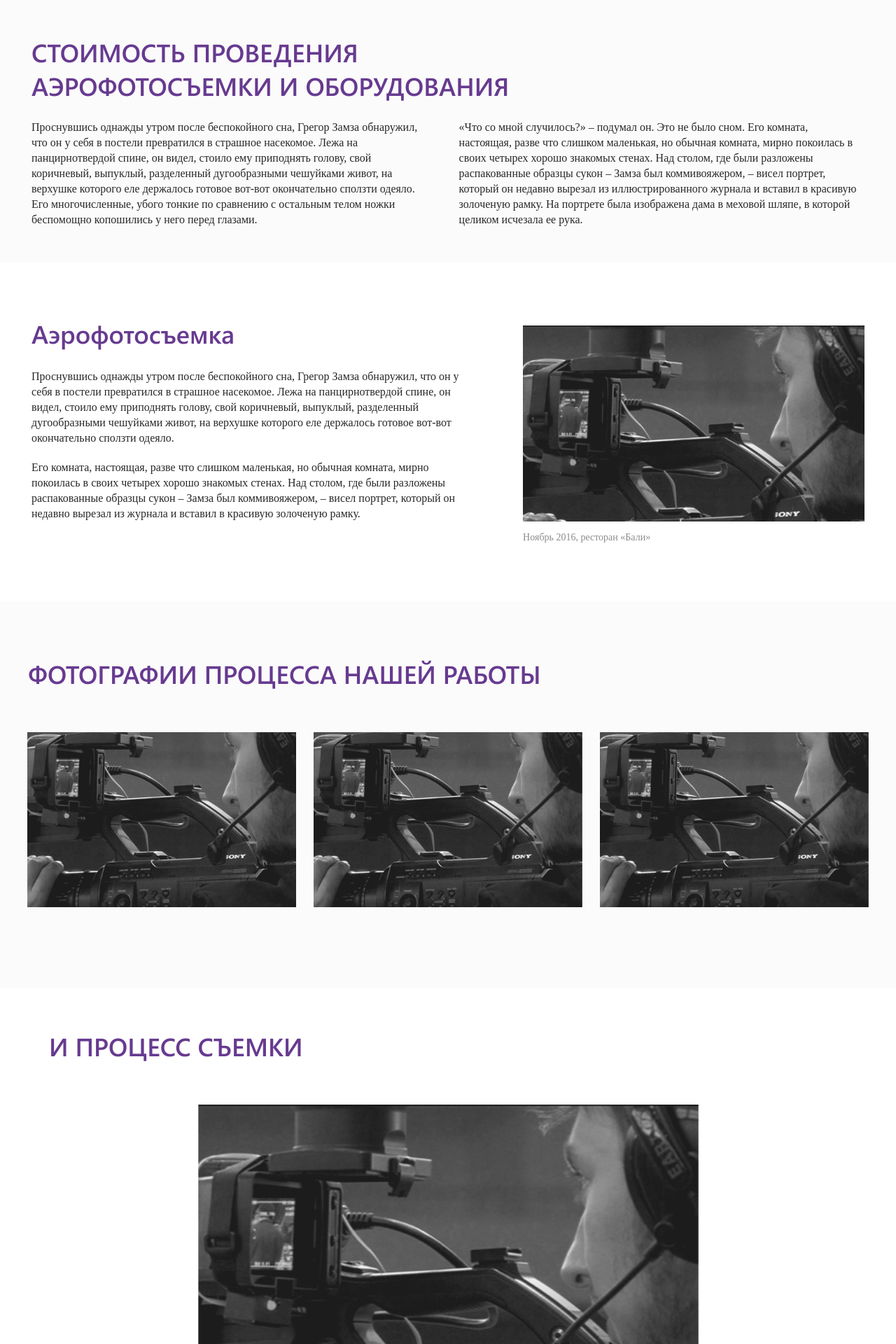
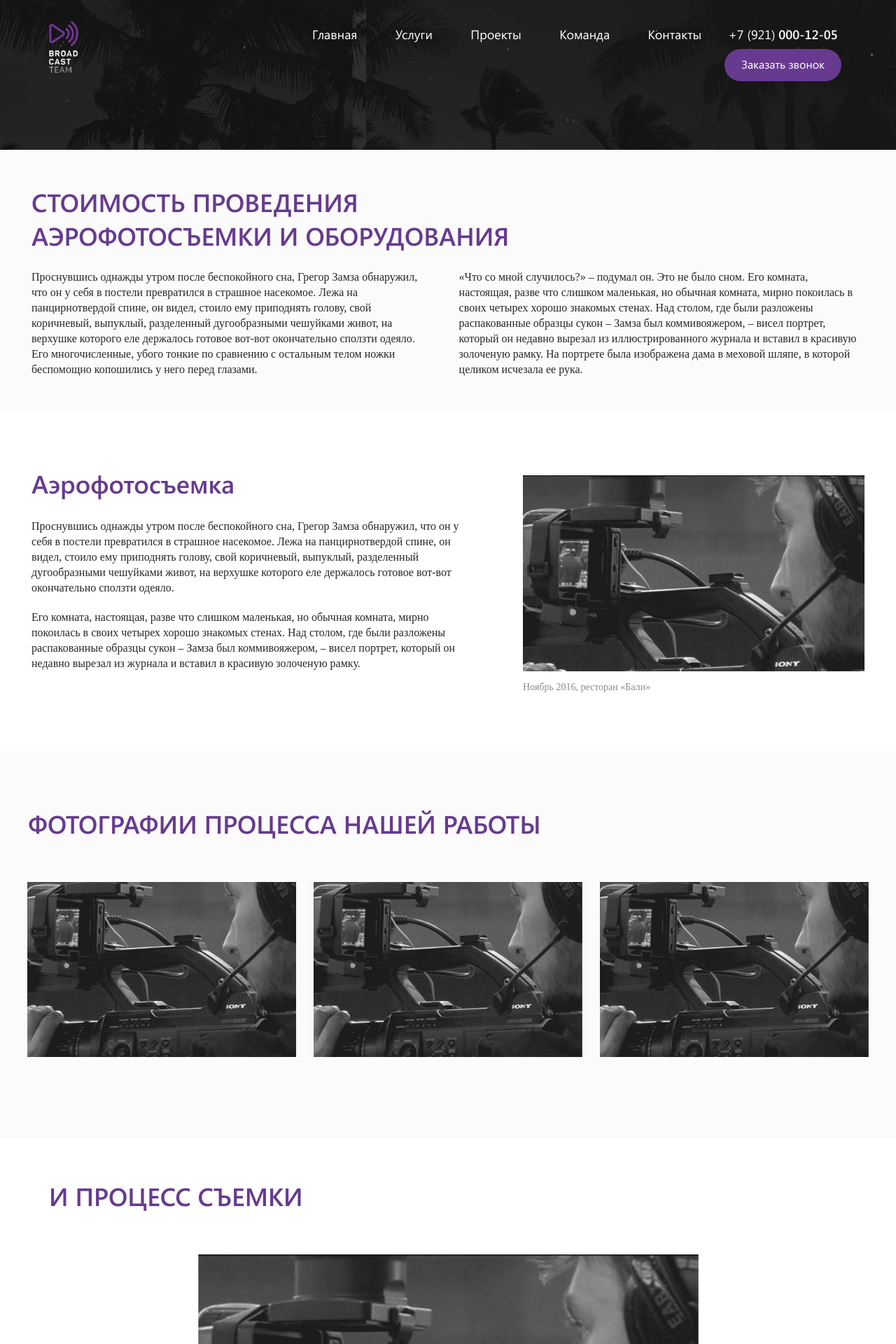
Before and after one commit to kvsemenoff/broadcast, a PHP site: page /aero.php in a window 1280 px wide. Shown: the top 1920 px of the page at 70% size. Run offline with PHP 8.4, Linux system fonts and the light colour scheme; style sheets or scripts are compiled from the project's sources; some libraries are stand-ins or nearby versions.

Commit message:
header-top_inner ended

```diff
--- a/aero.php
+++ b/aero.php
@@ -1,4 +1,5 @@
 <?php require_once('includes/header.php'); ?>
+<?php require_once('includes/header-top_inner.php'); ?>
 
 
 <div class="price_aero price_aero_theme_rosa">
--- a/contacts.php
+++ b/contacts.php
@@ -1,5 +1,5 @@
 <?php require_once('includes/header.php'); ?>
-<?php require_once('includes/header-top.php'); ?>
+<?php require_once('includes/header-top_inner.php'); ?>
 
 <div class="contact">
 	<div class="container">
--- a/css/style-de.css
+++ b/css/style-de.css
@@ -1,4 +1,7 @@
 .header-top { background: url(../img/header-top.jpg) center/cover; }
+.header-top_inner { padding-bottom: 60px; }
+@media only screen and (max-width: 1200px) { .header-top_inner { padding-bottom: 130px; } }
+@media only screen and (max-width: 1000px) { .header-top_inner { padding-bottom: 120px; } }
 
 .top-line { padding: 30px 0; position: relative; }
 @media only screen and (max-width: 1200px) { .top-line { background: #000; padding: 15px 0; } }
--- a/css/style-de.scss
+++ b/css/style-de.scss
@@ -1,5 +1,14 @@
 .header-top{
 	background: url(../img/header-top.jpg) center/cover;
+	&_inner{
+		padding-bottom: 60px;
+		@media only screen and (max-width : 1200px) {
+			padding-bottom: 130px;
+		}
+		@media only screen and (max-width : 1000px) {
+			padding-bottom: 120px;
+		}
+	}
 }
 .top-line{
 	padding: 30px 0;
--- /dev/null
+++ b/includes/header-top_inner.php
@@ -0,0 +1,175 @@
+<div class="header-top header-top_inner">
+	<div class="top-line clearfix">
+		<div class="container">
+			<div class="top-line__logo-block">
+				<a href="#" class="top-line__logo"></a>
+			</div>
+			<div class="top-line__right">
+				<div class="menu-g">
+					<nav class="menu">
+						<ul class="menu__list">
+							<li class="menu__point">
+								<a class="menu__name" href="#">Главная</a>
+								<ul class="sub">
+									<li class="sub__point sub__point_main">Онлайн трансляции</li>
+									<li class="sub__point"><a href="#" class="sub__point-title">Онлайн трансляции в интернет</a></li>
+									<li class="sub__point"><a href="#" class="sub__point-title">Трансляции на экран</a></li>
+									<li class="sub__point"><a href="#" class="sub__point-title">Проведение телемостов</a></li>
+									<li class="sub__point"><a href="#" class="sub__point-title">Платные видеотрансляции</a></li>
+									<li class="sub__point sub__point_main">Многокамерная видеосъемка</li>
+									<li class="sub__point"><a href="#" class="sub__point-title">Съемка концертов</a></li>
+									<li class="sub__point"><a href="#" class="sub__point-title">Съемка лекций и семинаров</a></li>
+									<li class="sub__point"><a href="#" class="sub__point-title">Съемка презентаций</a></li>
+									<li class="sub__point"><a href="#" class="sub__point-title">Съемка спортивных мероприятий</a></li>
+									<li class="sub__point sub__point_main">Аренда ПТС</li>
+								</ul>
+							</li>
+							<li class="menu__point">
+								<a class="menu__name" href="#">Услуги</a>
+								<ul class="sub">
+									<li class="sub__point sub__point_main">Онлайн трансляции</li>
+									<li class="sub__point"><a href="#" class="sub__point-title">Онлайн трансляции в интернет</a></li>
+									<li class="sub__point"><a href="#" class="sub__point-title">Трансляции на экран</a></li>
+									<li class="sub__point"><a href="#" class="sub__point-title">Проведение телемостов</a></li>
+									<li class="sub__point"><a href="#" class="sub__point-title">Платные видеотрансляции</a></li>
+									<li class="sub__point sub__point_main">Многокамерная видеосъемка</li>
+									<li class="sub__point"><a href="#" class="sub__point-title">Съемка концертов</a></li>
+									<li class="sub__point"><a href="#" class="sub__point-title">Съемка лекций и семинаров</a></li>
+									<li class="sub__point"><a href="#" class="sub__point-title">Съемка презентаций</a></li>
+									<li class="sub__point"><a href="#" class="sub__point-title">Съемка спортивных мероприятий</a></li>
+									<li class="sub__point sub__point_main">Аренда ПТС</li>
+								</ul>
+							</li>
+							<li class="menu__point">
+								<a class="menu__name" href="#">Проекты</a>
+								<ul class="sub">
+									<li class="sub__point sub__point_main">Онлайн трансляции</li>
+									<li class="sub__point"><a href="#" class="sub__point-title">Онлайн трансляции в интернет</a></li>
+									<li class="sub__point"><a href="#" class="sub__point-title">Трансляции на экран</a></li>
+									<li class="sub__point sub__point_main">Аренда ПТС</li>
+								</ul>
+							</li>
+							<li class="menu__point">
+								<a class="menu__name" href="#">Команда</a>
+								<ul class="sub">
+									<li class="sub__point sub__point_main">Онлайн трансляции</li>
+									<li class="sub__point"><a href="#" class="sub__point-title">Онлайн трансляции в интернет</a></li>
+									<li class="sub__point"><a href="#" class="sub__point-title">Трансляции на экран</a></li>
+									<li class="sub__point sub__point_main">Аренда ПТС</li>
+								</ul>
+							</li>
+							<li class="menu__point">
+								<a class="menu__name" href="#">Контакты</a>
+								<ul class="sub">
+									<li class="sub__point sub__point_main">Онлайн трансляции</li>
+									<li class="sub__point"><a href="#" class="sub__point-title">Онлайн трансляции в интернет</a></li>
+									<li class="sub__point"><a href="#" class="sub__point-title">Трансляции на экран</a></li>
+									<li class="sub__point sub__point_main">Аренда ПТС</li>
+								</ul>
+							</li>
+						</ul>
+					</nav>
+				</div>
+				<div class="menu-burger clearfix">
+					<div class="menu-button">
+						<i class="menu-button__bg menu-button__bg_top"></i>
+						<i class="menu-button__bg menu-button__bg_mid"></i>
+						<i class="menu-button__bg menu-button__bg_bot"></i>
+					</div>
+					<nav class="menu-up">
+						<div class="tabs-block">
+				      <div class="tabs">
+				        <div class="tab tab-0 active">Главная</div>
+				        <div class="tab tab-1">Услуги</div>
+				        <div class="tab tab-2">Проекты</div>
+				        <div class="tab tab-3">Команда</div>
+				        <div class="tab tab-4">Контакты</div>
+				      </div>
+				      <div class="tabs-content">
+				        <ul class="tab-content tab-0">
+									<li class="sub__point sub__point_main">Онлайн трансляции</li>
+									<li class="sub__point"><a href="#" class="sub__point-title">Онлайн трансляции в интернет</a></li>
+									<li class="sub__point"><a href="#" class="sub__point-title">Трансляции на экран</a></li>
+									<li class="sub__point"><a href="#" class="sub__point-title">Проведение телемостов</a></li>
+									<li class="sub__point"><a href="#" class="sub__point-title">Платные видеотрансляции</a></li>
+									<li class="sub__point sub__point_main">Многокамерная видеосъемка</li>
+									<li class="sub__point"><a href="#" class="sub__point-title">Съемка концертов</a></li>
+									<li class="sub__point"><a href="#" class="sub__point-title">Съемка лекций и семинаров</a></li>
+									<li class="sub__point"><a href="#" class="sub__point-title">Съемка презентаций</a></li>
+									<li class="sub__point"><a href="#" class="sub__point-title">Съемка спортивных мероприятий</a></li>
+									<li class="sub__point sub__point_main">Аренда ПТС</li>
+								</ul>
+				      </div>
+				      <div class="tabs-content">
+				        <ul class="tab-content tab-1">
+									<li class="sub__point sub__point_main">Онлайн трансляции</li>
+									<li class="sub__point"><a href="#" class="sub__point-title">Онлайн трансляции в интернет</a></li>
+									<li class="sub__point"><a href="#" class="sub__point-title">Платные видеотрансляции</a></li>
+									<li class="sub__point"><a href="#" class="sub__point-title">Проведение телемостов</a></li>
+									<li class="sub__point"><a href="#" class="sub__point-title">Трансляции на экран</a></li>
+									<li class="sub__point"><a href="#" class="sub__point-title">Съемка лекций и семинаров</a></li>
+									<li class="sub__point sub__point_main">Многокамерная видеосъемка</li>
+									<li class="sub__point"><a href="#" class="sub__point-title">Съемка концертов</a></li>
+									<li class="sub__point sub__point_main">Аренда ПТС</li>
+									<li class="sub__point"><a href="#" class="sub__point-title">Съемка спортивных мероприятий</a></li>
+									<li class="sub__point"><a href="#" class="sub__point-title">Съемка презентаций</a></li>
+								</ul>
+				      </div>
+				      <div class="tabs-content">
+				        <ul class="tab-content tab-2">
+									<li class="sub__point sub__point_main">Многокамерная видеосъемка</li>
+									<li class="sub__point"><a href="#" class="sub__point-title">Трансляции на экран</a></li>
+									<li class="sub__point"><a href="#" class="sub__point-title">Онлайн трансляции в интернет</a></li>
+									<li class="sub__point"><a href="#" class="sub__point-title">Проведение телемостов</a></li>
+									<li class="sub__point sub__point_main">Онлайн трансляции</li>
+									<li class="sub__point"><a href="#" class="sub__point-title">Платные видеотрансляции</a></li>
+									<li class="sub__point"><a href="#" class="sub__point-title">Съемка концертов</a></li>
+									<li class="sub__point sub__point_main">Аренда ПТС</li>
+									<li class="sub__point"><a href="#" class="sub__point-title">Съемка лекций и семинаров</a></li>
+									<li class="sub__point"><a href="#" class="sub__point-title">Съемка спортивных мероприятий</a></li>
+									<li class="sub__point"><a href="#" class="sub__point-title">Съемка презентаций</a></li>
+								</ul>
+				      </div>
+				      <div class="tabs-content">
+				        <ul class="tab-content tab-3">
+									<li class="sub__point sub__point_main">Онлайн трансляции</li>
+									<li class="sub__point"><a href="#" class="sub__point-title">Трансляции на экран</a></li>
+									<li class="sub__point sub__point_main">Многокамерная видеосъемка</li>
+									<li class="sub__point"><a href="#" class="sub__point-title">Онлайн трансляции в интернет</a></li>
+									<li class="sub__point"><a href="#" class="sub__point-title">Проведение телемостов</a></li>
+									<li class="sub__point"><a href="#" class="sub__point-title">Платные видеотрансляции</a></li>
+									<li class="sub__point"><a href="#" class="sub__point-title">Съемка лекций и семинаров</a></li>
+									<li class="sub__point sub__point_main">Аренда ПТС</li>
+									<li class="sub__point"><a href="#" class="sub__point-title">Съемка презентаций</a></li>
+									<li class="sub__point"><a href="#" class="sub__point-title">Съемка спортивных мероприятий</a></li>
+									<li class="sub__point"><a href="#" class="sub__point-title">Съемка концертов</a></li>
+								</ul>
+				      </div>
+				      <div class="tabs-content">
+				        <ul class="tab-content tab-4">
+									<li class="sub__point sub__point_main">Онлайн трансляции</li>
+									<li class="sub__point"><a href="#" class="sub__point-title">Трансляции на экран</a></li>
+									<li class="sub__point"><a href="#" class="sub__point-title">Онлайн трансляции в интернет</a></li>
+									<li class="sub__point"><a href="#" class="sub__point-title">Проведение телемостов</a></li>
+									<li class="sub__point sub__point_main">Многокамерная видеосъемка</li>
+									<li class="sub__point"><a href="#" class="sub__point-title">Платные видеотрансляции</a></li>
+									<li class="sub__point"><a href="#" class="sub__point-title">Съемка лекций и семинаров</a></li>
+									<li class="sub__point sub__point_main">Аренда ПТС</li>
+									<li class="sub__point"><a href="#" class="sub__point-title">Съемка презентаций</a></li>
+									<li class="sub__point"><a href="#" class="sub__point-title">Съемка спортивных мероприятий</a></li>
+									<li class="sub__point"><a href="#" class="sub__point-title">Съемка концертов</a></li>
+								</ul>
+				      </div>
+				    </div>
+					</nav>
+				</div>
+				<div class="top-line__phone clearfix">
+					<span class="top-line__number">+7 (921) <b>000-12-05</b></span>
+					<div class="top-line__btn">
+						<a href="#" class="button button_theme_rosa ">Заказать звонок</a>
+					</div>
+				</div>
+			</div>
+		</div>
+	</div>
+</div>
--- a/includes/look.php
+++ b/includes/look.php
@@ -2,7 +2,7 @@
 	<div class="container">
 		<h2 class="h2_theme_rosa h2_pink whattodo__topcaption">Посмотрите видео о нас</h2>
 		<div class="video__block">
-			<iframe width="560" height="315" src="https://www.youtube.com/embed/4P0i8QlQ6fE" frameborder="0" allowfullscreen></iframe>
+			<iframe width="560" height="315" src="https://www.youtube.com/embed/4P0i8QlQ6fE" allowfullscreen></iframe>
 		</div>
 	</div>
 </div>
```
